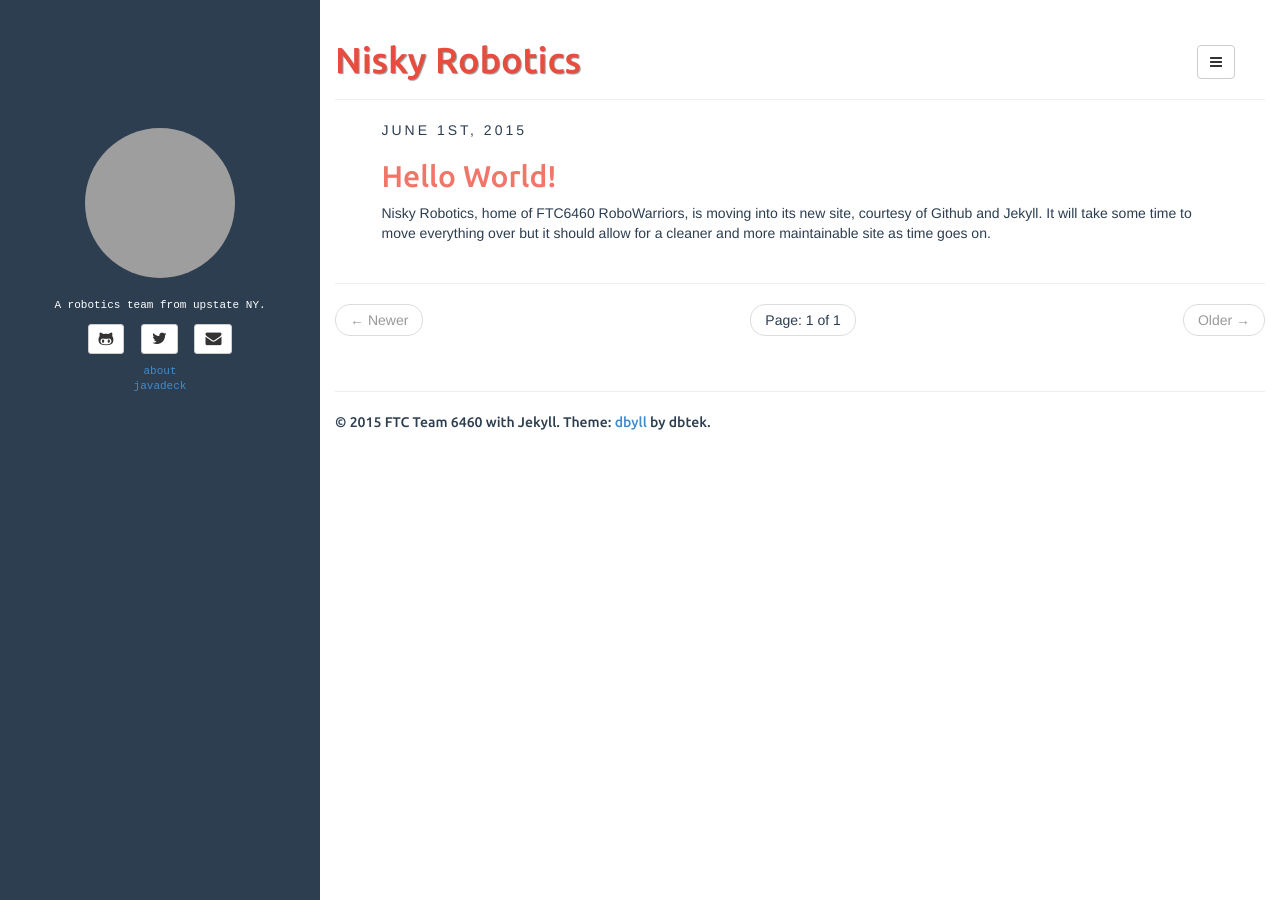
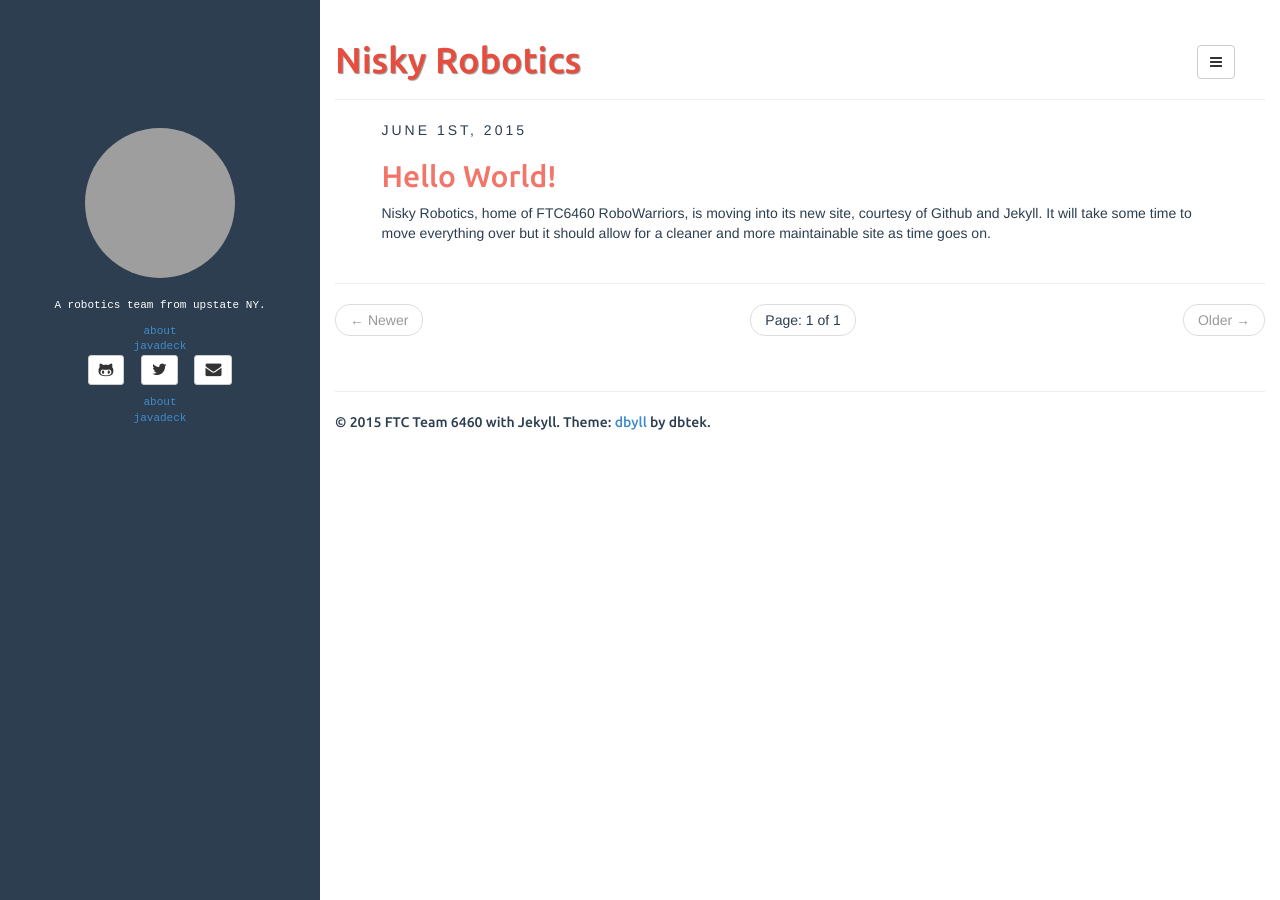
Before and after one commit to niskyRobotics/niskyRobotics.github.io, a Jekyll site: the page built from index.html, in a window 1280 px wide. Built offline with Jekyll 4.4.1, drawn with Linux system fonts in a browser that asks for light colours; the list of posts is cut into pages by our own code; grey boxes are pictures that could not be loaded.

Commit message:
Update sidebar.html

```diff
--- a/_includes/sidebar.html
+++ b/_includes/sidebar.html
@@ -13,7 +13,12 @@
 	{{ site.author.bio }}
 </div>
 {% endif %}
-
+<div class="text-center">
+	<a href="about.html">about</a>
+</div>
+<div class="text-center">
+	<a href="javadeck/">javadeck</a>
+</div>
 <div id="contact-list" class="text-center">
 	<ul class="list-unstyled list-inline">
 		{% if site.author.github %}
```
